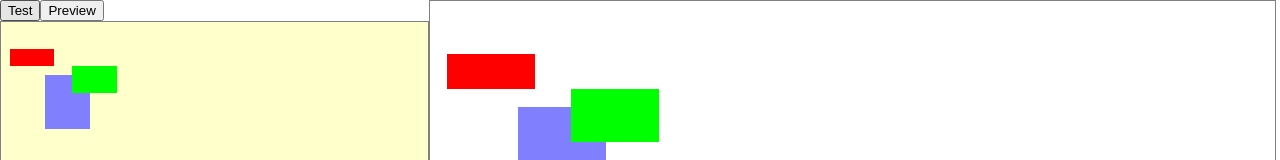
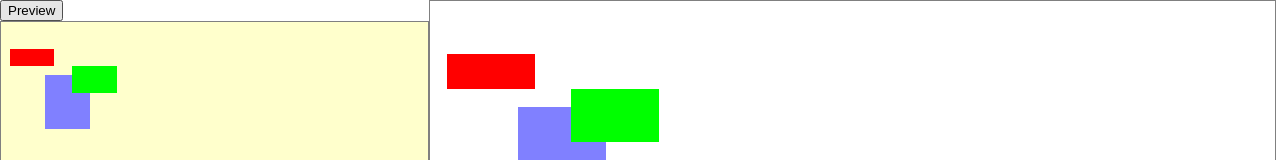
Before and after one commit to snakajima/studio-js, a React (Create React App) app: page / in a window 1280 px wide. Shown: the top 160 px of the page. Built offline with nearby package versions, Linux system fonts and the light colour scheme.

Commit message:
fixed drag&drop bug

```diff
--- a/src/App.js
+++ b/src/App.js
@@ -93,7 +93,6 @@ class App extends Component {
     return (
       <div className="App">
         <div id="left">
-            <button onClick={ this.updateDimensions }>Test</button>
             <button onClick={ this.play }>Preview</button>
             <Scene elements={ this.states.elements }
                    dimension={ this.states.dimension }
--- a/src/Page.js
+++ b/src/Page.js
@@ -12,7 +12,8 @@ class Page extends Component {
 
   onDrop(e) {
     var context = DragContext.getContext();
-    window.store.dispatch({type:'movePageElement', pageIndex:context.pageIndex, id:context.id, scale:this.props.scale,
+    const scale = this.props.width / this.props.dimension.width;
+    window.store.dispatch({type:'movePageElement', pageIndex:context.pageIndex, id:context.id, scale:scale,
                     dx:e.clientX-context.x, dy:e.clientY-context.y});
   }
 
```
